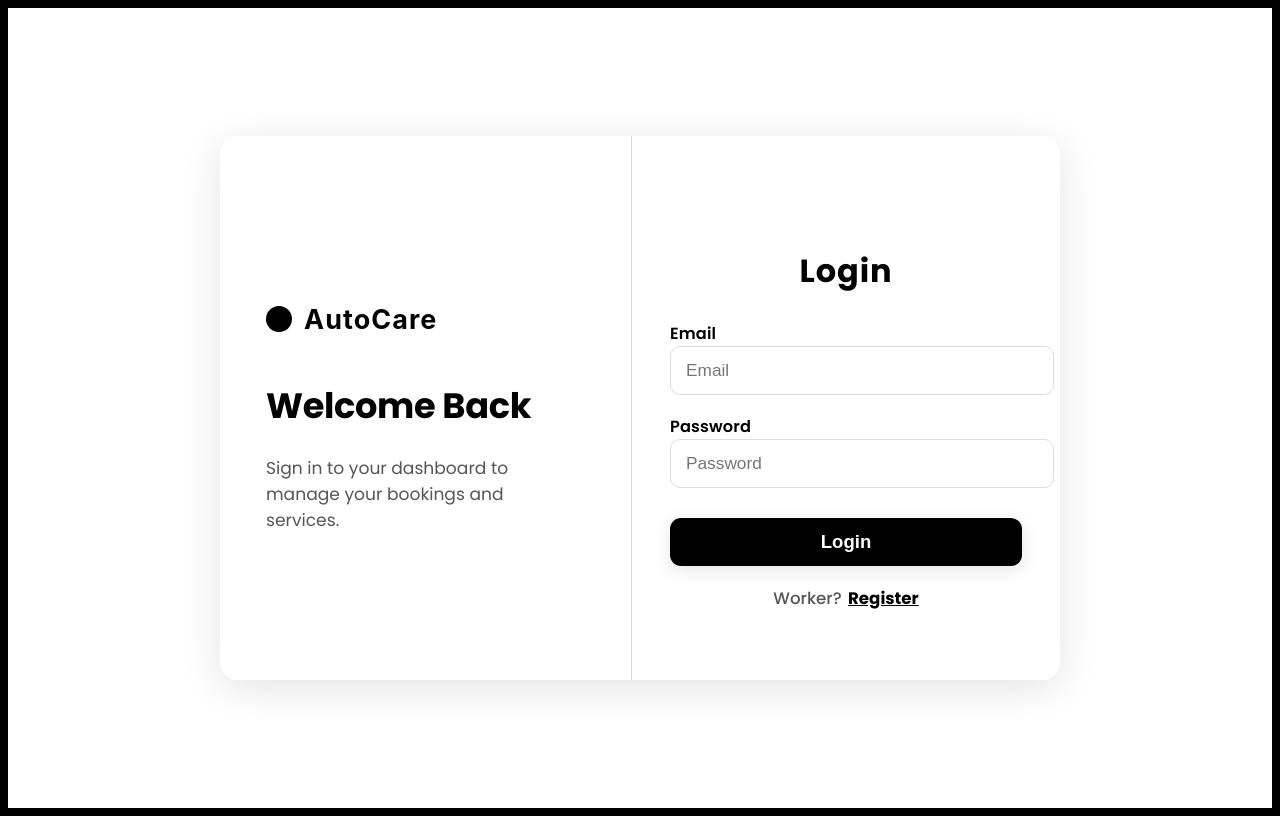
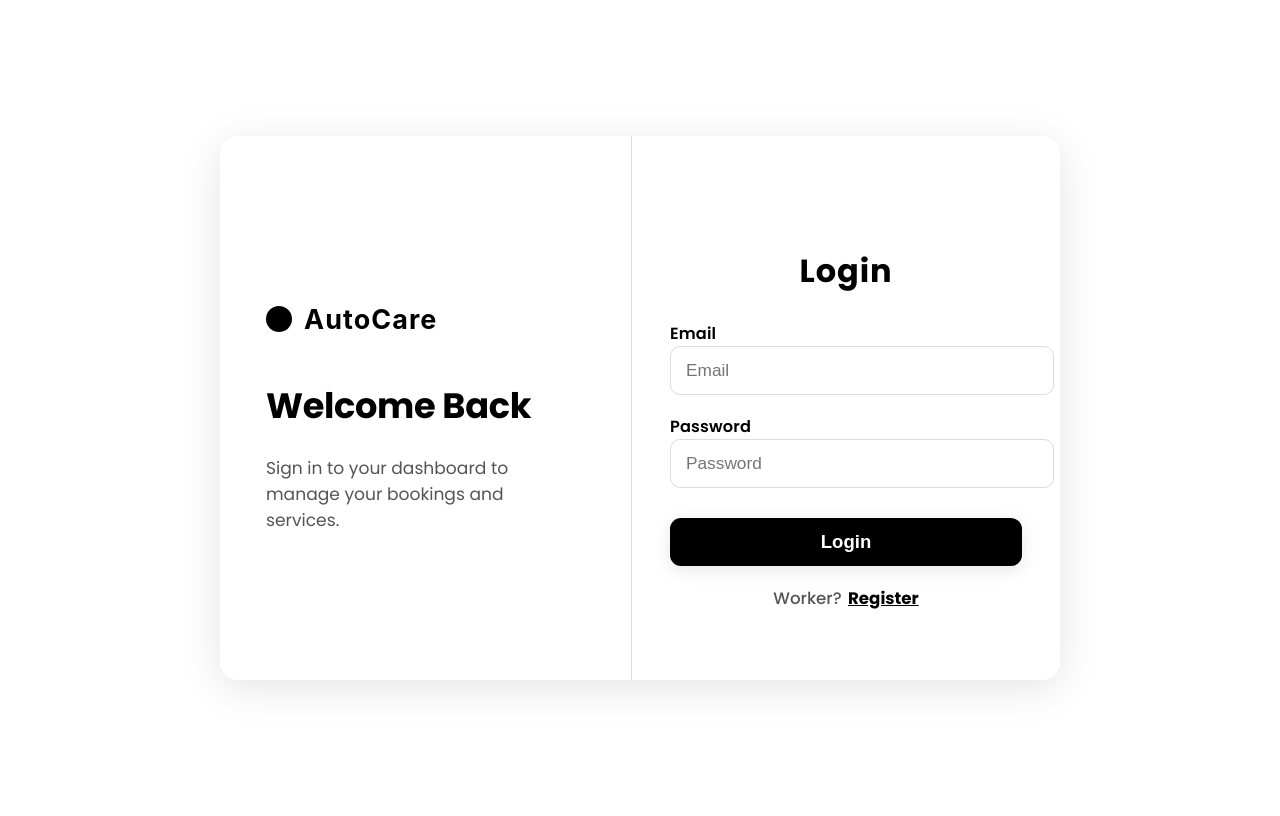
Before and after one commit to DRAKEN-1974/product, a Next.js app: page /login in a window 1280 px wide. Built offline with nearby package versions, Linux system fonts and the light colour scheme; no server answers.

Commit message:
Update login.module.css

```diff
--- a/src/app/login/login.module.css
+++ b/src/app/login/login.module.css
@@ -1,9 +1,4 @@
-/* Removed :root block, added fallbacks everywhere */
-
-html, body {
-  background: var(--black, #000);
-  color: var(--black, #000);
-}
+/* Only class selectors, fallbacks everywhere */
 
 .loginPageOuter {
   min-height: 100vh;
```
